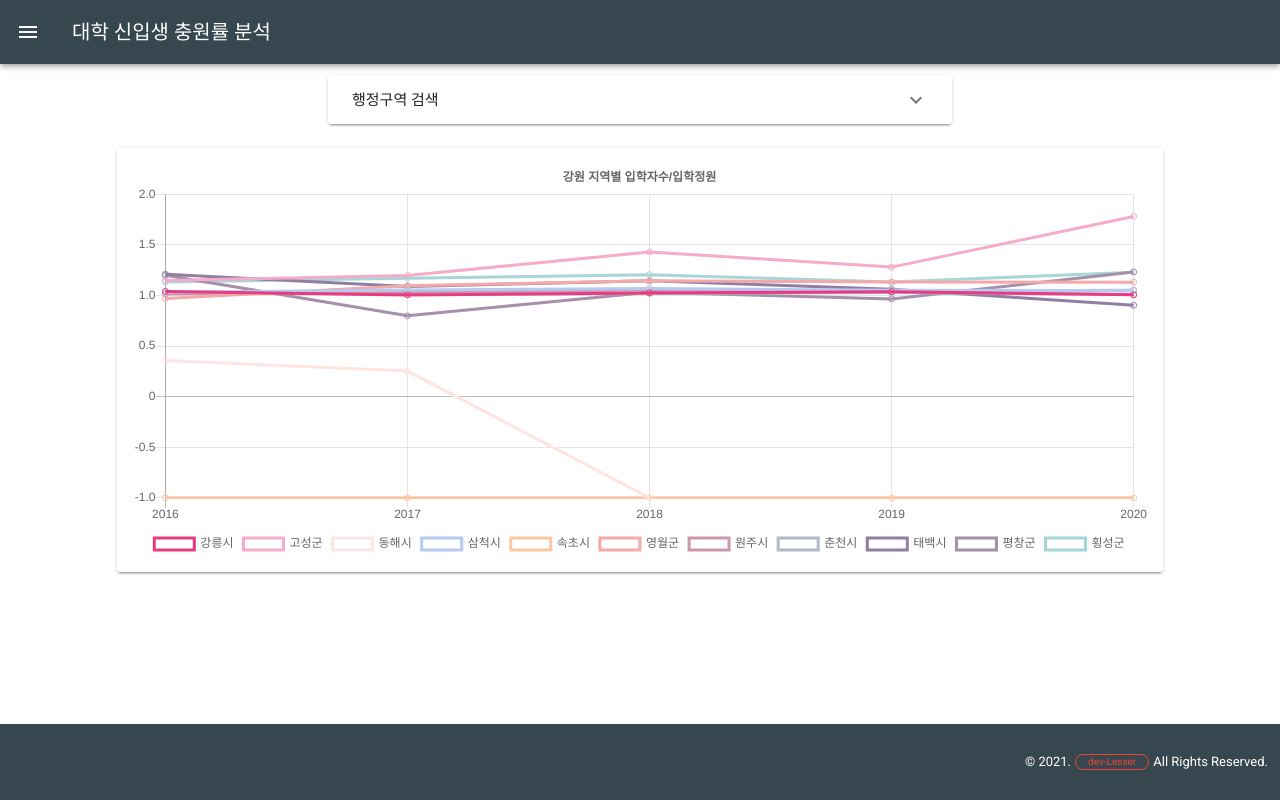
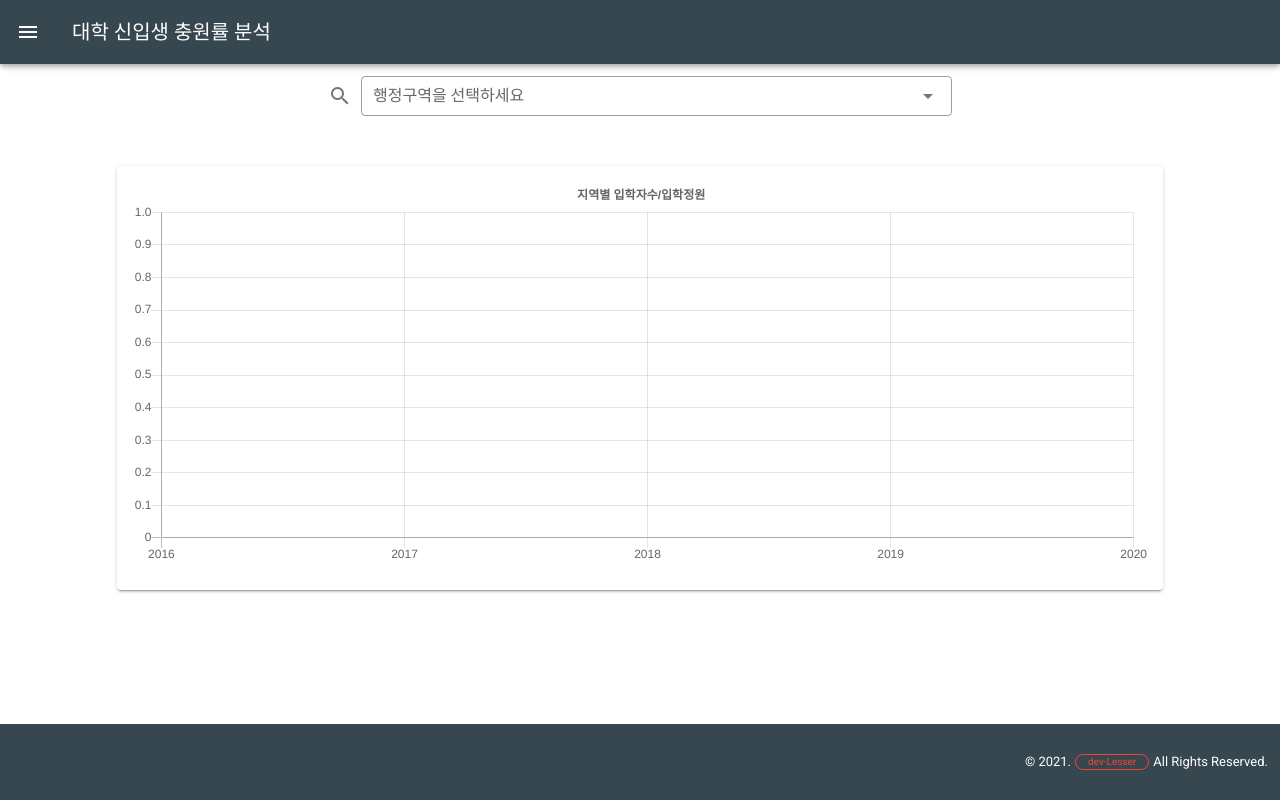
Before and after one commit to dev-Lesser/university-admission-dashboard, a Vue app: page / in a window 1280 px wide. Built offline with nearby package versions, Linux system fonts and the light colour scheme.

Commit message:
:art: Binding data dynamically

```diff
--- a/src/App.vue
+++ b/src/App.vue
@@ -6,12 +6,9 @@
       <v-container class="container" fluid  grid-list-md>
         <v-layout no-gutters wrap class="home-layout">
           <v-flex xs12 sm6 md6>
-        <search-bar />
-        </v-flex>
-
+            <search-bar />
+          </v-flex>
         </v-layout>
-
-
       </v-container>
       <v-container fluid grid-list-md>
         <v-layout no-gutters wrap class="home-layout">
@@ -45,8 +42,6 @@ export default {
   },
 
   data: () => ({
-    datasets: [],
-    title: null,
     colors: ['#E93B81', '#F5ABC9','#FFE5E2','#B6C9F0','#FBC6A4','#F4A9A8','#CE97B0','#AFB9CB',
       '#907FA4', '#A58FAA','#A6D6D6', '#A7BBC7','#8E9775','#4A503D'
     ]
@@ -54,84 +49,17 @@ export default {
   mounted(){
     this.$store.state.resultData = []
     this.$store.state.timeseriesData = data;
-    this.classifyData()
   },
-  methods:{
-    classifyData(){
-      for (var i in this.timeseriesData){
-        var data = this.timeseriesData[i]
-        const result = {
-          insert: false,
-          sido: null,
-          sigungu: null,
-          year: [],
-          data: {
-            'number': [], // 입학자수
-            'full':   [], // 입학정원
-            'rate':   [] // 비율 충원률
-          }
-        }
-        for (var key in data){
-            if (data['시도'] == '강원'){ // 나중 선택시 바꾸는 식으로 함수 변경 필요
-              this.title = '강원'
-              result.insert = true;
-              if (key=='index'){
-                var sigungu = data[key].split('|')[1]
-                result['sigungu'] = sigungu
-              }
-              else if (key.split('|').length == 2){
-                var [year, name] = key.split('|')
-                if (!result['year'].includes(year)){
-                  result['year'].push(year)
-                }
-
-                if (name == '입학정원'){
-                  result.data['full'].push(data[key])
-                }
-                else if (name == '입학자수'){
-                  result.data['number'].push(data[key])
-                }
-                else if (name == 'rate'){
-                  result.data['rate'].push(data[key])
-                }
-              }
-              else{
-                var sido = data[key];
-                result['sido']=sido
-              }
-            }
-
-        }
-        if (result.insert) {
-            this.$store.state.resultData.push(result);
-          }
 
 
-      }
-    }
-  },
-  watch:{
-    numberData: function(){
-      for (var i in this.$store.state.resultData){
-        this.datasets.push({
-          borderColor: this.colors[i],
-          backgroundColor: "rgba(0,0,0,0)",
-          data: this.$store.state.resultData[i].data.rate,
-          label: this.$store.state.resultData[i].sigungu
-        })
-      }
-    }
-  },
   computed:{
-    numberData(){
-      return this.$store.state.resultData;
+    title(){
+      return this.$store.state.title;
     },
-    sido(){
-      return this.$store.state.sido
+    datasets(){
+      return this.$store.state.datasets;
     },
-    timeseriesData() {
-        return this.$store.state.timeseriesData;
-    },
+
     chartOptions() {
       return {
           responsive: true,
@@ -153,6 +81,11 @@ export default {
         }
       }
     }
+  },
+  watch:{
+    datasets: function(){
+
+    }
   }
 };
 </script>
--- a/src/components/LineChart.js
+++ b/src/components/LineChart.js
@@ -12,7 +12,7 @@ export default {
   },
   methods:{
     renderPieChart: function() {
-        this.options.title.text += ' 지역별 입학자수/입학정원'
+        this.options.title.text = this.title + ' 지역별 입학자수/입학정원'
         this.renderChart(
           {
             labels: this.labels,
--- a/src/components/SearchBar.vue
+++ b/src/components/SearchBar.vue
@@ -1,74 +1,124 @@
 <template>
-<v-expansion-panels>
-    <v-expansion-panel>
-    <v-expansion-panel-header>
-        행정구역 검색
-    </v-expansion-panel-header>
-    <v-expansion-panel-content>
 
-            <v-autocomplete
-              v-model="title"
-              :disabled="loading"
-              :items="sido"
-              chips
-              color="blue-grey lighten-2"
-              label="행정구역"
-              item-text="name"
-              item-value="name"
-            >
-              <template v-slot:selection="data">
-                <v-chip
-                  v-bind="data.attrs"
-                  :input-value="data.selected"
-                  close
-                  @click="data.select"
-                  @click:close="remove(data.item)"
-                >
-
-
-                </v-chip>
-              </template>
-              <template v-slot:item="data">
-                <template v-if="typeof data.item !== 'object'">
-                  <v-list-item-content v-text="data.item"></v-list-item-content>
-                </template>
-                <template v-else>
-
-                  <v-list-item-content>
-                    <v-list-item-title v-html="data.item.name"></v-list-item-title>
-                  </v-list-item-content>
-                </template>
-              </template>
-            </v-autocomplete>
-    </v-expansion-panel-content>
-    </v-expansion-panel>
-</v-expansion-panels>
+<v-autocomplete
+            v-model="model"
+            :items="items"
+            outlined
+            dense
+            chips
+            small-chips
+            label="행정구역을 선택하세요"
+            chip
+            color="black"
+            prepend-icon="mdi-magnify"
+          ></v-autocomplete>
 </template>
 <script>
 export default {
     data() {
         return {
             title: true,
-            friends:['서울','경기'],
-            sido: [
-            { name: '서울', },
-            { name: '경기', },
-            { name: '대전',},
-            { name: '인천', },
+            items: [
+              '서울', '부산', '대구', '인천', '광주',' 대전','울산','세종','경기','강원','충북', '충남',
+              '전북', '전남', '경북', '경남', '제주'
+            ],
+            model: null,
+            sido: null,
+            colors: ['#E93B81', '#F5ABC9','#FFE5E2','#B6C9F0','#FBC6A4','#F4A9A8','#CE97B0','#AFB9CB',
+              '#907FA4', '#A58FAA','#A6D6D6', '#A7BBC7','#8E9775','#4A503D'
             ]
         }
     },
     computed:{
         loading(){
             return this.$store.state.loading
+        },
+        numberData(){
+          return this.$store.state.resultData;
+        },
+        timeseriesData() {
+            return this.$store.state.timeseriesData;
+        },
+        datasets(){
+          return this.$store.state.datasets
         }
     },
+    watch: {
+      model (val) {
+
+        this.sido = val;
+        this.classifyData()
+      },
+      numberData: function(){
+        for (var i in this.$store.state.resultData){
+          this.$store.state.datasets.push({
+            borderColor: this.colors[i],
+            backgroundColor: "rgba(0,0,0,0)",
+            data: this.$store.state.resultData[i].data.rate,
+            label: this.$store.state.resultData[i].sigungu
+          })
+        }
+      }
+    },
     methods: {
-      remove (item) {
-          console.log(item)
-        const index = this.friends.indexOf(item.name)
-        if (index >= 0) this.friends.splice(index, 1)
+      clearVariables(){
+        this.$store.state.datasets = []
+        this.$store.state.resultData = []
+        this.$store.state.title = ''
       },
+      classifyData(){
+        this.clearVariables();
+        for (var i in this.timeseriesData){
+          var data = this.timeseriesData[i]
+          const result = {
+            insert: false,
+            sido: null,
+            sigungu: null,
+            year: [],
+            data: {
+              'number': [], // 입학자수
+              'full':   [], // 입학정원
+              'rate':   [] // 비율 충원률
+            }
+          }
+        for (var key in data){
+            if (data['시도'] == this.sido){ // 나중 선택시 바꾸는 식으로 함수 변경 필요
+              this.$store.state.title = this.sido
+              result.insert = true;
+              if (key=='index'){
+                var sigungu = data[key].split('|')[1]
+                result['sigungu'] = sigungu
+              }
+              else if (key.split('|').length == 2){
+                var [year, name] = key.split('|')
+                if (!result['year'].includes(year)){
+                  result['year'].push(year)
+                }
+
+                if (name == '입학정원'){
+                  result.data['full'].push(data[key])
+                }
+                else if (name == '입학자수'){
+                  result.data['number'].push(data[key])
+                }
+                else if (name == 'rate'){
+                  result.data['rate'].push(data[key])
+                }
+              }
+              else{
+                var sido = data[key];
+                result['sido']=sido
+              }
+            }
+
+        }
+        if (result.insert) {
+            this.$store.state.resultData.push(result);
+          }
+
+
+      }
+    }
     },
 
 
--- a/src/store/index.js
+++ b/src/store/index.js
@@ -9,6 +9,8 @@ export default new Vuex.Store({
     timeseriesData: null,
     sido: null,
     resultData: [],
+    datasets:[],
+    title: ''
   },
   mutations: {},
   actions: {},
```
